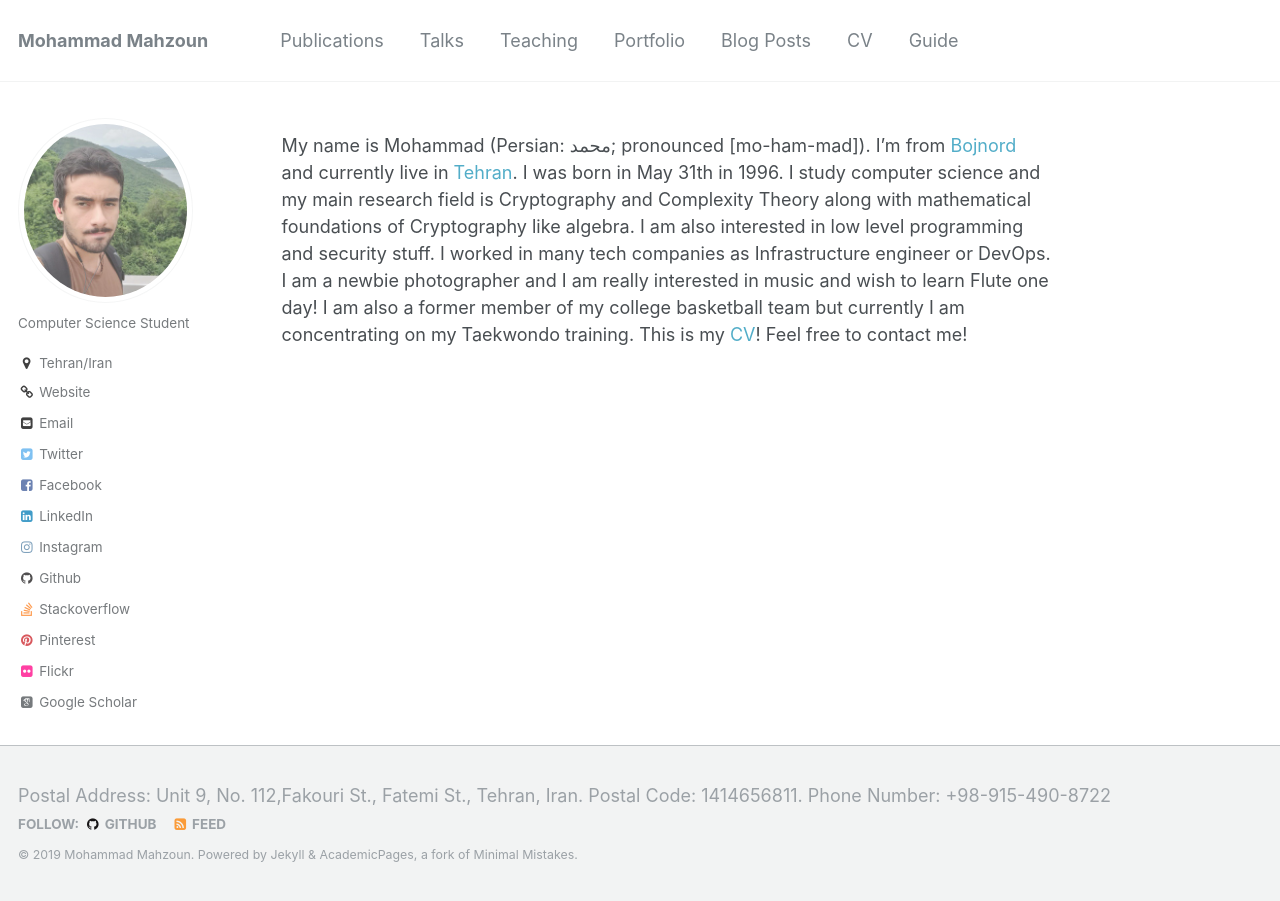
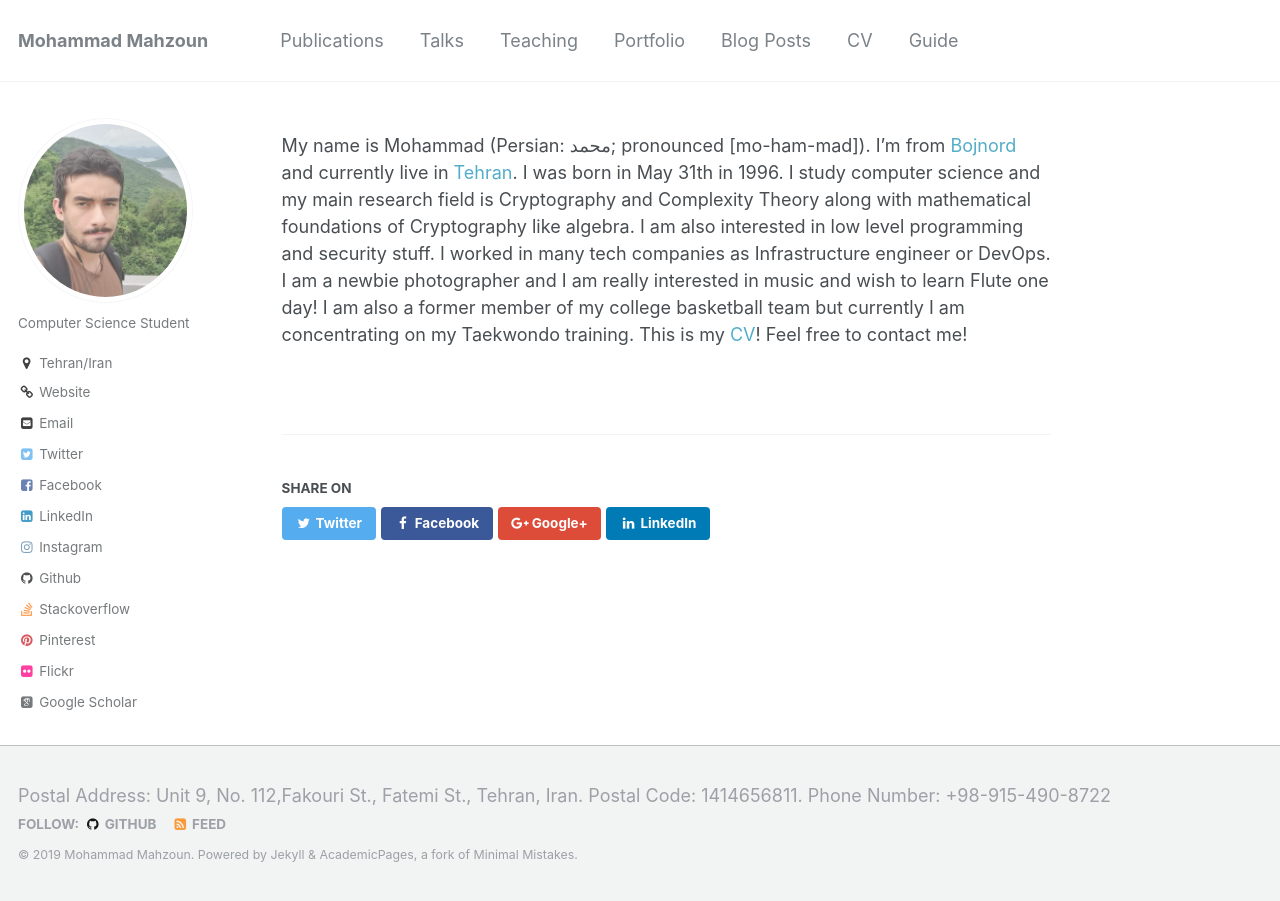
Before and after one commit to mahzoun/old_home_page, a Jekyll site: the page built from _pages/about.md, in a window 1280 px wide. Built offline with Jekyll 4.4.1, drawn with Linux system fonts in a browser that asks for light colours; some web fonts are replaced; part of the change alters nothing that is shown.

```diff
--- a/_config.yml
+++ b/_config.yml
@@ -20,9 +20,9 @@ words_per_minute         : 160
 future                   : false
 read_more                : "enabled" # if enabled, adds "Read more" links to excerpts
 comments:
-  provider               : # false (default), "disqus", "discourse", "facebook", "google-plus", "staticman", "custom"
+  provider               : "disqus" # false (default), "disqus", "discourse", "facebook", "google-plus", "staticman", "custom"
   disqus:
-    shortname            :
+    shortname            : "mahzoun-me"
   discourse:
     server               : # https://meta.discourse.org/t/embedding-discourse-comments-via-javascript/31963 , e.g.: meta.discourse.org
   facebook:
@@ -204,24 +204,24 @@ defaults:
     values:
       layout: single
       author_profile: true
-  # # _teaching
-  # - scope:
-  #     path: ""
-  #     type: teaching
-  #   values:
-  #     layout: single
-  #     author_profile: true
-  #     share: true
-  #     comments: true
-  # # _publications
-  # - scope:
-  #     path: ""
-  #     type: publications
-  #   values:
-  #     layout: single
-  #     author_profile: true
-  #     share: true
-  #     comments: true
+  # _teaching
+  - scope:
+      path: ""
+      type: teaching
+    values:
+      layout: single
+      author_profile: true
+      share: true
+      comments: true
+  # _publications
+  - scope:
+      path: ""
+      type: publications
+    values:
+      layout: single
+      author_profile: true
+      share: true
+      comments: true
   # _portfolio
   - scope:
       path: ""
@@ -232,13 +232,13 @@ defaults:
       share: true
       comment: true
   # _talks
-  # - scope:
-      # path: ""
-    # values:
-      # type: talks
-      # layout: talk
-      # author_profile: true
-      # share: true
+  - scope:
+      path: ""
+    values:
+      type: talks
+      layout: talk
+      author_profile: true
+      share: true
 
 # Sass/SCSS
 sass:
```
